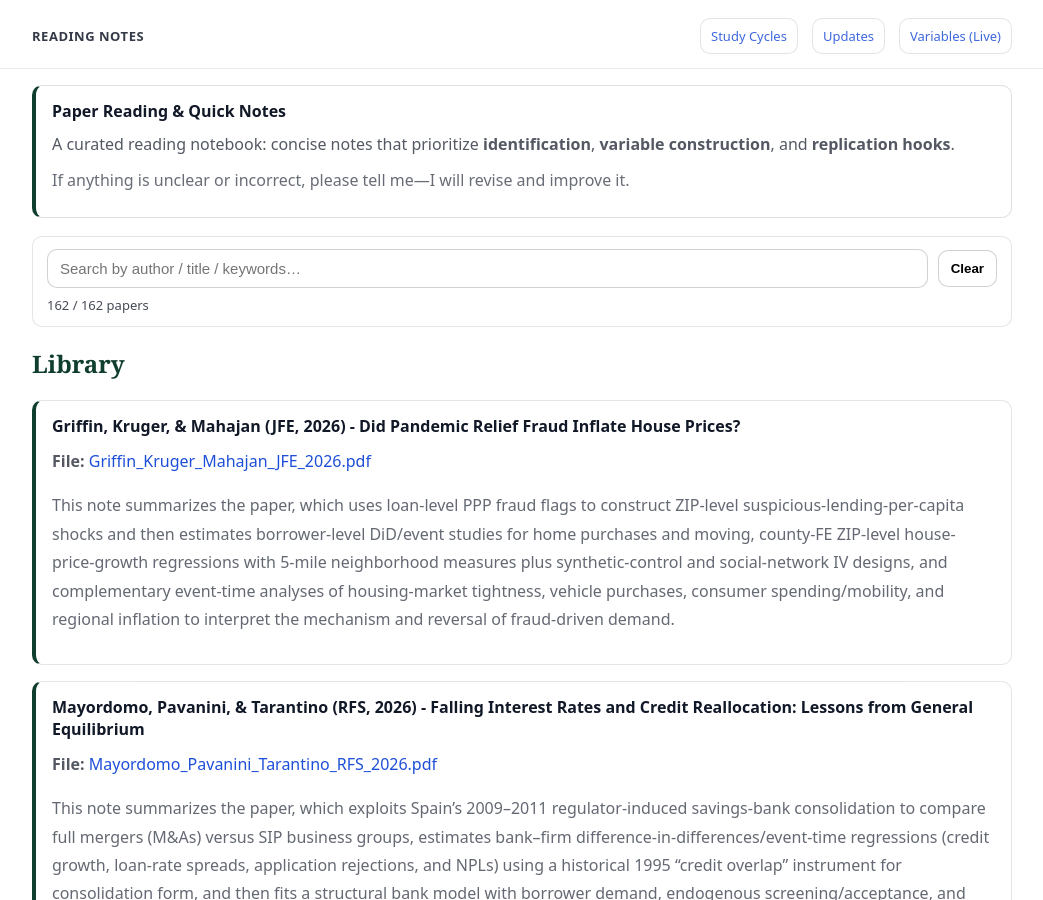
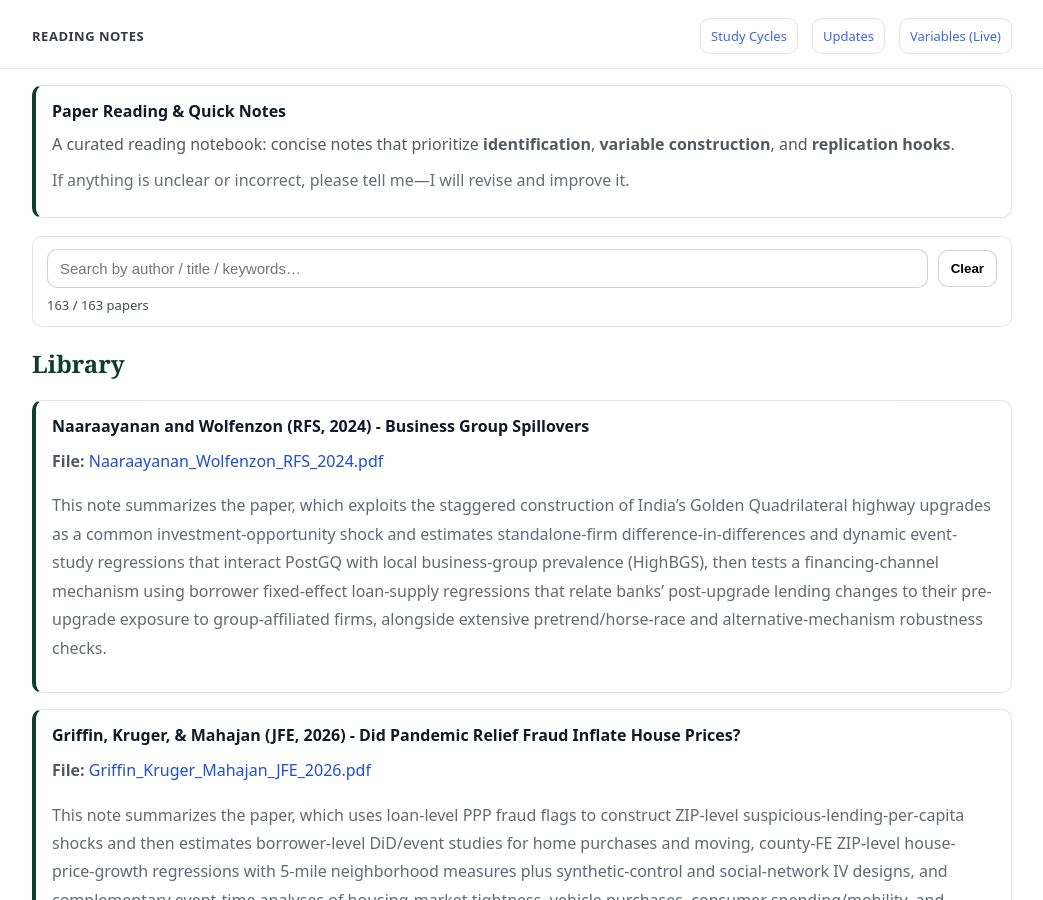
Before and after one commit to yaxinzn/study-archive, a Jekyll site: the page built from reading/index.md, in a window 1280 px wide and 900 px high. Shown: the whole window, without its empty margins (118-1161 px from the left). Built offline with Jekyll 4.4.1, drawn with Linux system fonts in a browser that asks for light colours.

Commit message:
Reading: add/update Naaraayanan_Wolfenzon_RFS_2024.pdf

```diff
--- a/_data/reading.yml
+++ b/_data/reading.yml
@@ -1,3 +1,7 @@
+- title: "Naaraayanan and Wolfenzon (RFS, 2024) - Business Group Spillovers"
+  file: "Naaraayanan_Wolfenzon_RFS_2024.pdf"
+  desc: "This note summarizes the paper, which exploits the staggered construction of India’s Golden Quadrilateral highway upgrades as a common investment-opportunity shock and estimates standalone-firm difference-in-differences and dynamic event-study regressions that interact PostGQ with local business-group prevalence (HighBGS), then tests a financing-channel mechanism using borrower fixed-effect loan-supply regressions that relate banks’ post-upgrade lending changes to their pre-upgrade exposure to group-affiliated firms, alongside extensive pretrend/horse-race and alternative-mechanism robustness checks."
+
 - title: "Griffin, Kruger, & Mahajan (JFE, 2026) - Did Pandemic Relief Fraud Inflate House Prices?"
   file: "Griffin_Kruger_Mahajan_JFE_2026.pdf"
   desc: "This note summarizes the paper, which uses loan-level PPP fraud flags to construct ZIP-level suspicious-lending-per-capita shocks and then estimates borrower-level DiD/event studies for home purchases and moving, county-FE ZIP-level house-price-growth regressions with 5-mile neighborhood measures plus synthetic-control and social-network IV designs, and complementary event-time analyses of housing-market tightness, vehicle purchases, consumer spending/mobility, and regional inflation to interpret the mechanism and reversal of fraud-driven demand."
```
Also changed, not shown: 1 other file.
